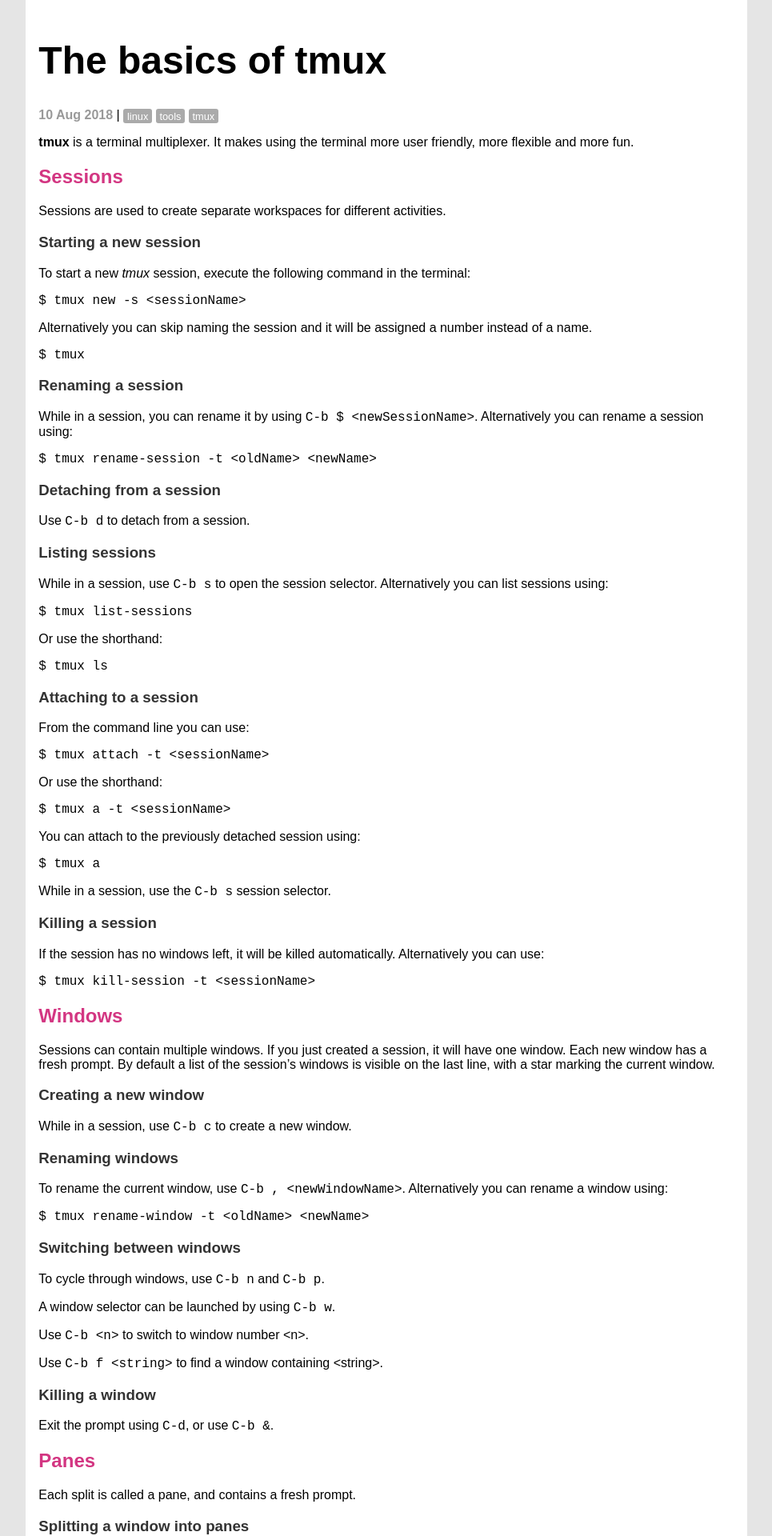
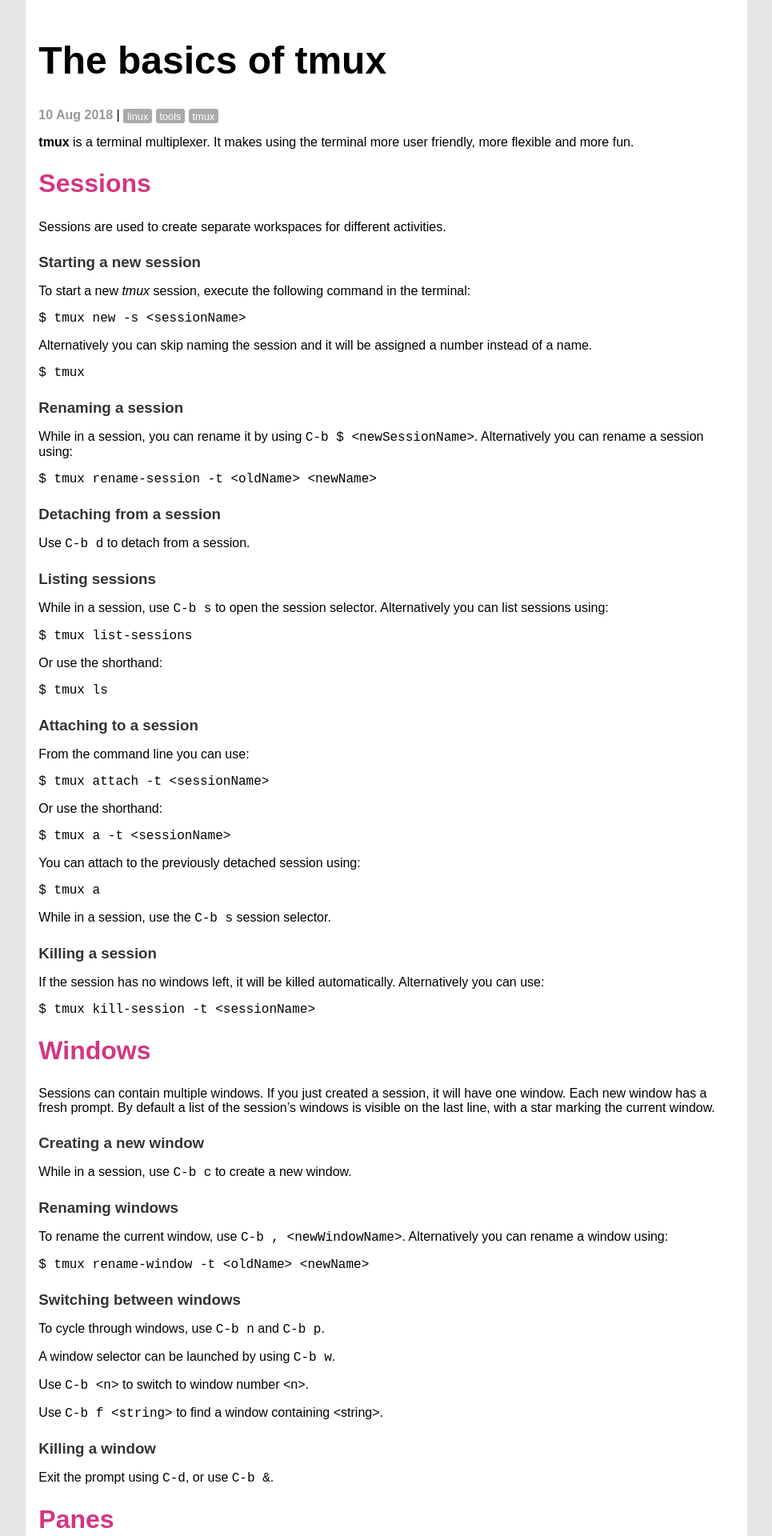
Before and after one commit to execas/execas.github.io, a Jekyll site: the page built from _posts/2018-08-10-the-basics-of-tmux.md, in a window 1280 px wide. Shown: the top 1920 px of the page at 80% size, without its empty margins (157-1122 px from the left). Built offline with Jekyll 4.4.1, drawn with Linux system fonts in a browser that asks for light colours.

Commit message:
Update execas.css

```diff
--- a/css/execas.css
+++ b/css/execas.css
@@ -113,10 +113,14 @@
 
 .post h2 {
      color: #d33682;
+     font-size: 2rem;
+     margin-top: 1.5rem;
 }
 
 .post h3 {
      color: #333333;
+     margin-top:1.5rem;
+     margin-bottom:0.6rem;
 }
 
 
```
